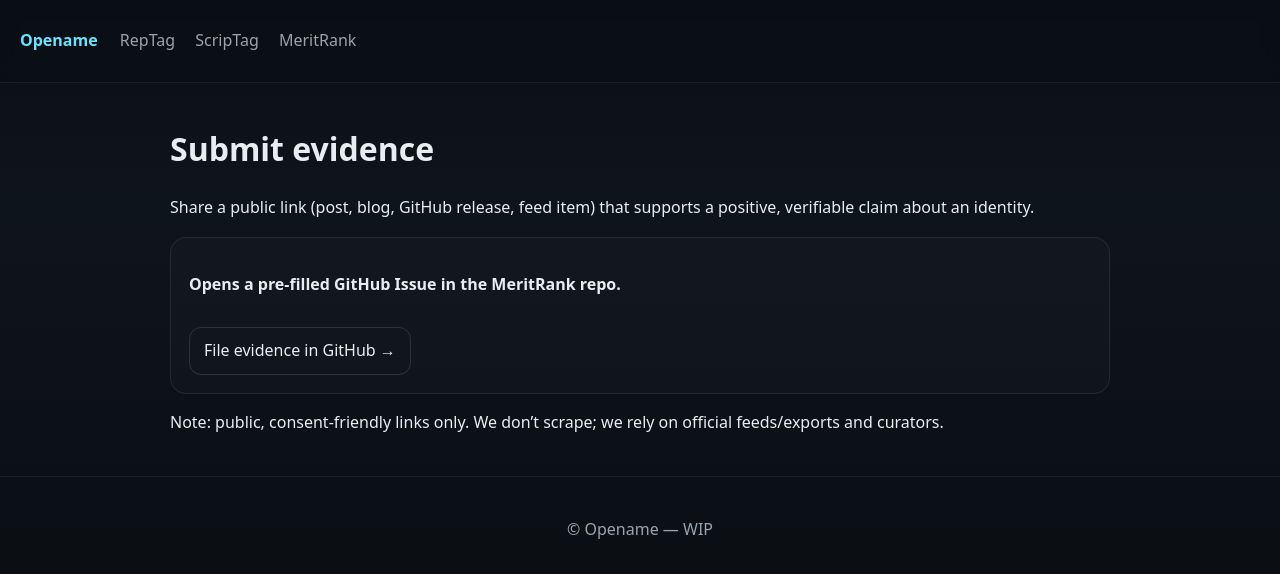
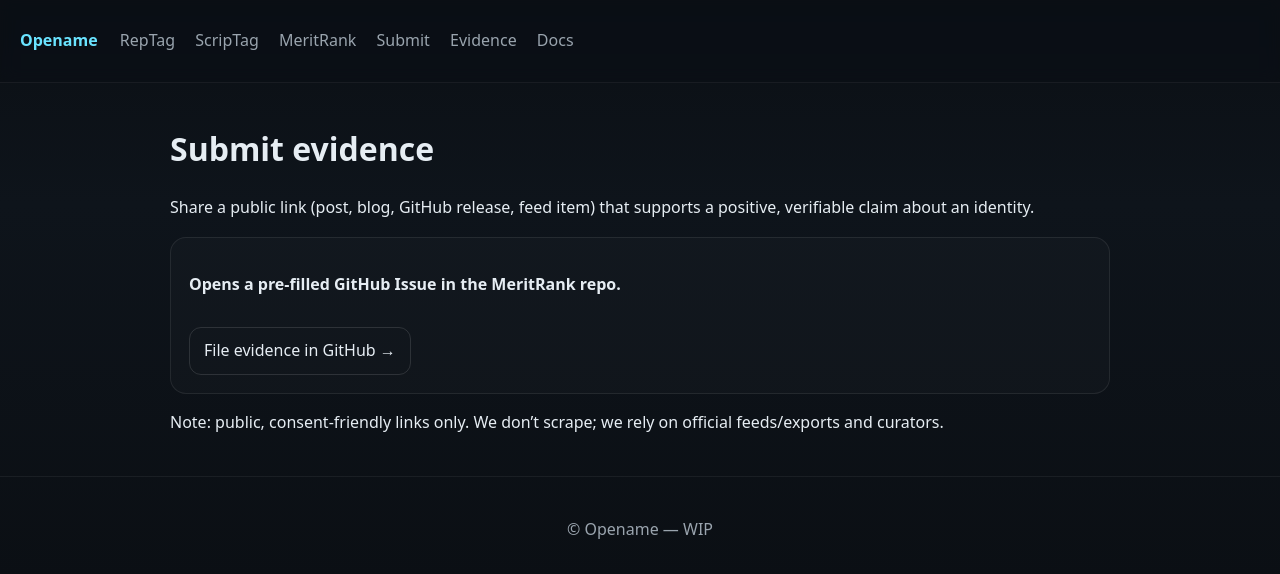
Before and after one commit to rickballard/Opename, a plain HTML site: page submit.html in a window 1280 px wide. Drawn offline with Linux system fonts and the light colour scheme.

Commit message:
site(nav): unify header across pages

```diff
--- a/submit.html
+++ b/submit.html
@@ -2,12 +2,17 @@
 <title>Submit Evidence — Opename</title>
 <link rel="stylesheet" href="/assets/style.css">
 <body>
-<header><nav>
-  <a class="brand" href="/">Opename</a>
-  <a href="/reptag/">RepTag</a>
-  <a href="/scripttag/">ScripTag</a>
-  <a href="/meritrank/">MeritRank</a>
-</nav></header>
+<header>
+  <nav>
+    <a class='brand' href='/'>Opename</a>
+    <a href='/reptag/'>RepTag</a>
+    <a href='/scripttag/'>ScripTag</a>
+    <a href='/meritrank/'>MeritRank</a>
+    <a href='/submit.html'>Submit</a>
+    <a href='/evidence.html'>Evidence</a>
+    <a href='/docs/'>Docs</a>
+  </nav>
+</header>
 <main>
   <h1>Submit evidence</h1>
   <p>Share a public link (post, blog, GitHub release, feed item) that supports a positive, verifiable claim about an identity.</p>
```
Also changed, not shown: docs/index.html (+11 -7 lines), evidence.html (+11 -5 lines), index.html (+3 -1 lines), meritrank/index.html (+3 -1 lines), reptag/index.html (+3 -1 lines), scripttag/index.html (+3 -1 lines), docs/claim-schema.html (line endings or trailing spaces), docs/harvesting-pipeline.html (line endings or trailing spaces).
